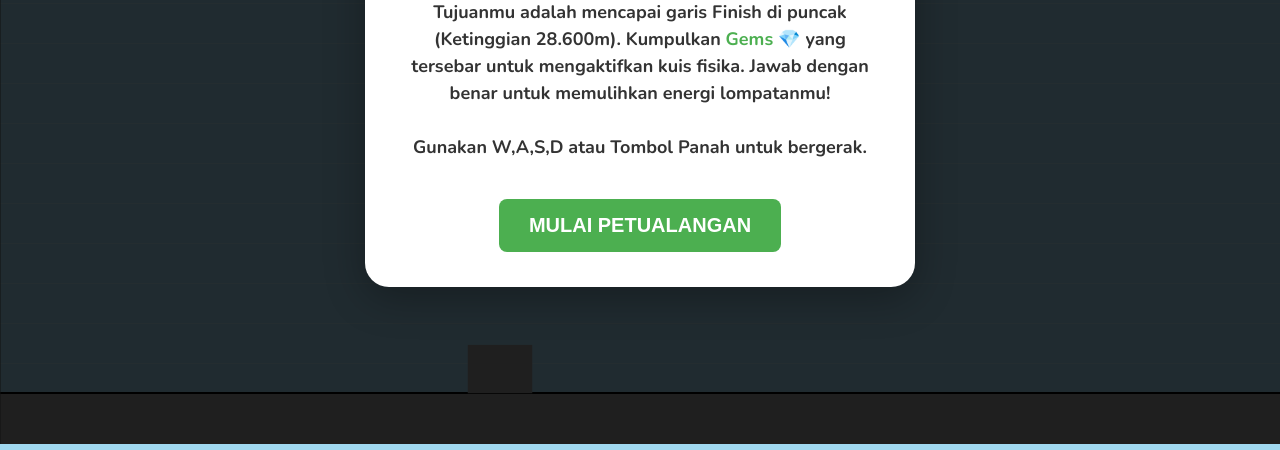
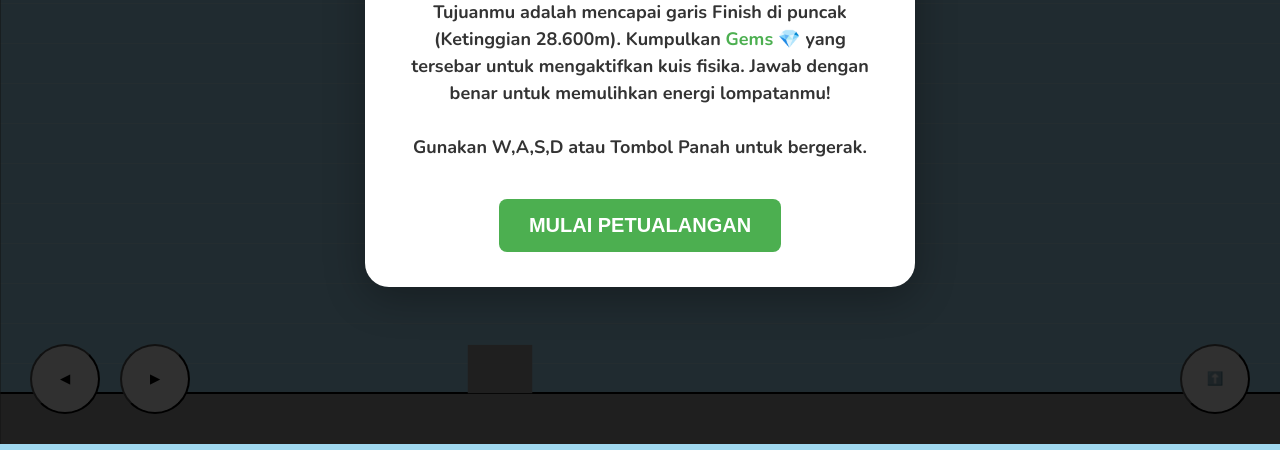
Before and after one commit to fisikaon8675/Jump-jump-Fisika, a plain HTML site: page index.html in a window 1280 px wide. Shown: the part 356-806 px from the top of the page. Drawn offline with nearby package versions, Linux system fonts and the light colour scheme.

Commit message:
Update index.html

```diff
--- a/index.html
+++ b/index.html
@@ -64,6 +64,17 @@
             <div id="end-sub" style="font-size: 20px; color: #333; margin-bottom: 30px; font-weight: bold;"></div>
             <button class="restart-btn" onclick="location.reload()">MAIN LAGI</button>
         </div>
+
+        <!-- Mobile Controls -->
+        <div id="mobile-controls" style="display: flex; position: absolute; bottom: 30px; left: 0; width: 100%; justify-content: space-between; padding: 0 30px; z-index: 50; pointer-events: none;">
+            <div style="display: flex; gap: 20px; pointer-events: auto;">
+                <button id="btn-left" class="control-btn" style="width: 70px; height: 70px; border-radius: 50%; padding:0; margin:0; line-height: 1;">◀</button>
+                <button id="btn-right" class="control-btn" style="width: 70px; height: 70px; border-radius: 50%; padding:0; margin:0; line-height: 1;">▶</button>
+            </div>
+            <div style="pointer-events: auto;">
+                <button id="btn-jump" class="control-btn" style="width: 70px; height: 70px; border-radius: 50%; padding:0; margin:0; line-height: 1;">⬆️</button>
+            </div>
+        </div>
     </div>
 
     <!-- Physics Canvas -->
```
